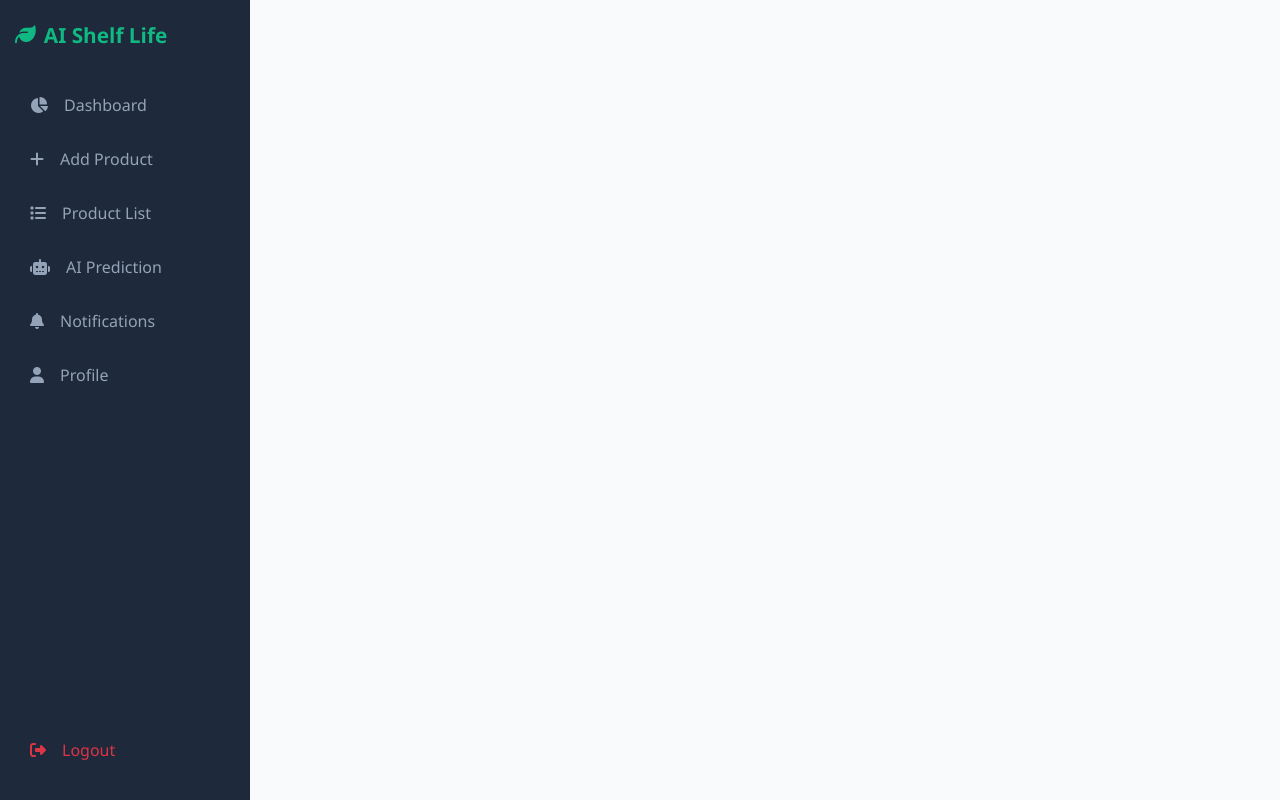
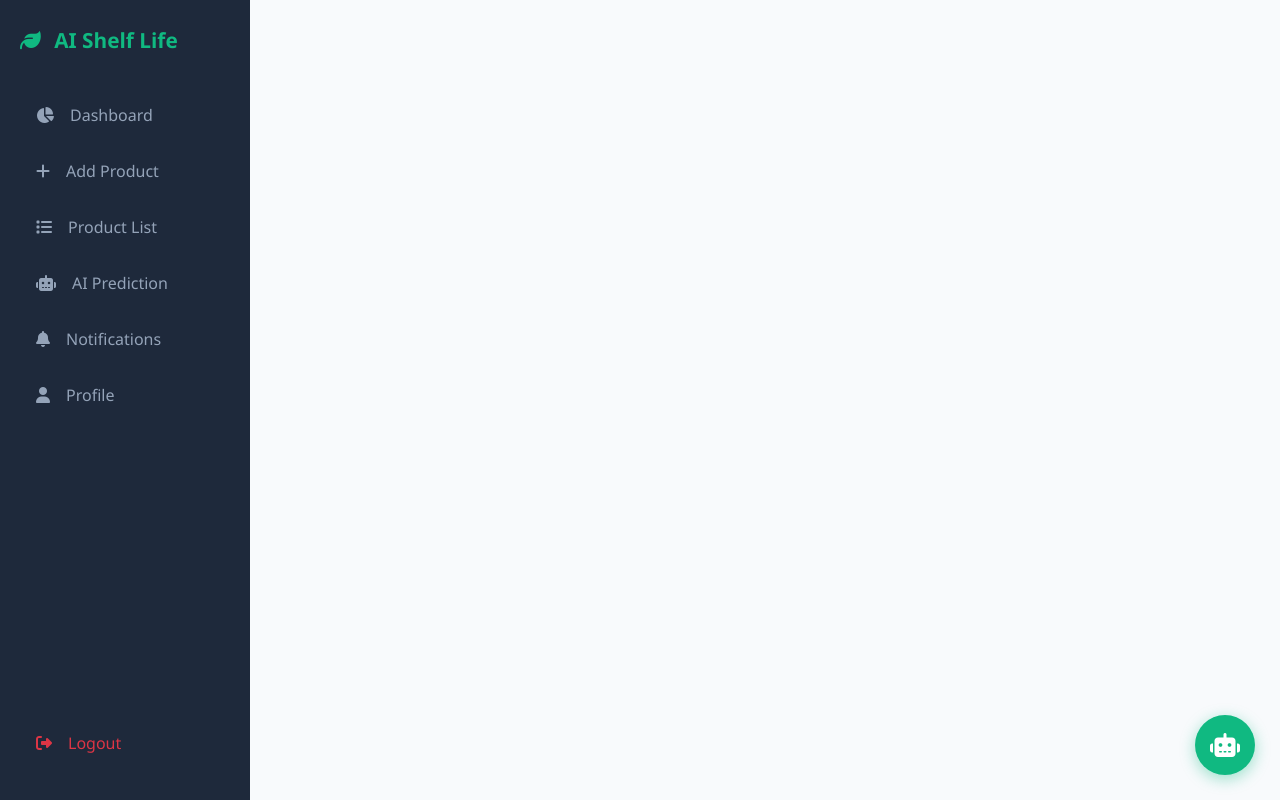
Before and after one commit to vaibhaviyadav2408-collab/-shelf-life-predictor, a Flask app: template templates/base.html in a window 1280 px wide. Run offline with Flask 3, Linux system fonts and the light colour scheme; the template is opened without the code that fills it, so the values that code supplies are empty.

Commit message:
Refactor base.html with modern sidebar and chat features

```diff
--- a/templates/base.html
+++ b/templates/base.html
@@ -3,17 +3,15 @@
 <head>
     <meta charset="UTF-8">
     <meta name="viewport" content="width=device-width, initial-scale=1.0">
-    <title>AI Shelf Life Predictor</title>
+    <title>{% block title %}AI Shelf Life{% endblock %}</title>
     <link href="https://cdn.jsdelivr.net/npm/bootstrap@5.3.0/dist/css/bootstrap.min.css" rel="stylesheet">
     <link rel="stylesheet" href="https://cdnjs.cloudflare.com/ajax/libs/font-awesome/6.4.0/css/all.min.css">
 
     <style>
-        body {
-            background-color: #f8fafc;
-            font-family: 'Segoe UI', Roboto, sans-serif;
-            margin: 0;
-            padding: 0;
-        }
+        * { box-sizing: border-box; }
+        body { background-color: #f8fafc; font-family: 'Segoe UI', system-ui, -apple-system, sans-serif; margin: 0; padding: 0; }
+
+        /* Modern Dark Left Sidebar */
         .sidebar {
             width: 250px;
             height: 100vh;
@@ -22,75 +20,49 @@
             left: 0;
             background: #1e293b;
             color: #ffffff;
-            padding: 20px 15px;
+            padding: 25px 20px;
             display: flex;
             flex-direction: column;
             z-index: 1000;
         }
-        .sidebar-brand {
-            font-size: 1.3rem;
-            font-weight: bold;
-            color: #10b981;
-            margin-bottom: 30px;
-            display: flex;
-            align-items: center;
-        }
+        .sidebar-brand { font-size: 1.3rem; font-weight: 700; color: #10b981; margin-bottom: 35px; }
         .sidebar a {
             color: #94a3b8;
             text-decoration: none;
-            padding: 12px 15px;
+            padding: 12px 16px;
             border-radius: 8px;
-            margin-bottom: 6px;
+            margin-bottom: 8px;
             display: flex;
             align-items: center;
             font-weight: 500;
             transition: all 0.2s ease;
         }
-        .sidebar a:hover, .sidebar a.active {
-            background: #334155;
-            color: #ffffff;
+        .sidebar a:hover, .sidebar a.active { background: #334155; color: #ffffff; }
+
+        /* Main Area Content */
+        .main-content { margin-left: 250px; padding: 35px; min-height: 100vh; }
+        .card-custom { border: none; border-radius: 14px; box-shadow: 0 4px 12px rgba(0, 0, 0, 0.03); background: #ffffff; }
+
+        /* Floating AI Chatbot */
+        .chat-btn {
+            position: fixed; bottom: 25px; right: 25px; width: 60px; height: 60px;
+            background: #10b981; color: white; border-radius: 50%; display: flex;
+            align-items: center; justify-content: center; font-size: 24px;
+            cursor: pointer; box-shadow: 0 4px 15px rgba(16, 185, 129, 0.4); border: none; z-index: 1050;
         }
-        .main-content {
-            margin-left: 250px;
-            padding: 35px;
-            min-height: 100vh;
+        .chat-box {
+            position: fixed; bottom: 95px; right: 25px; width: 340px; height: 420px;
+            background: #ffffff; border-radius: 16px; box-shadow: 0 10px 30px rgba(0,0,0,0.15);
+            display: none; flex-direction: column; overflow: hidden; z-index: 1050; border: 1px solid #e2e8f0;
         }
-        .card-custom {
-            border: none;
-            border-radius: 12px;
-            box-shadow: 0 4px 6px -1px rgba(0, 0, 0, 0.05);
-            background: #ffffff;
-        }
-        .stat-icon {
-            width: 48px;
-            height: 48px;
-            border-radius: 12px;
-            display: flex;
-            align-items: center;
-            justify-content: center;
-            font-size: 1.25rem;
-        }
-        .chart-container {
-            width: 160px;
-            height: 160px;
-            border-radius: 50%;
-            background: conic-gradient(#10b981 0% 66%, #f59e0b 66% 87%, #ef4444 87% 100%);
-            display: flex;
-            align-items: center;
-            justify-content: center;
-            margin: auto;
-        }
-        .chart-donut {
-            width: 110px;
-            height: 110px;
-            background: #ffffff;
-            border-radius: 50%;
-            display: flex;
-            flex-direction: column;
-            align-items: center;
-            justify-content: center;
-        }
+        .chat-header { background: #10b981; color: white; padding: 15px; font-weight: bold; display: flex; justify-content: space-between; align-items: center; }
+        .chat-body { flex: 1; padding: 15px; overflow-y: auto; background: #f8fafc; font-size: 14px; }
+        .chat-msg { margin-bottom: 10px; max-width: 80%; padding: 10px 14px; border-radius: 12px; font-size: 13px; line-height: 1.4; }
+        .msg-bot { background: #e2e8f0; color: #1e293b; align-self: flex-start; border-bottom-left-radius: 2px; }
+        .msg-user { background: #10b981; color: white; margin-left: auto; border-bottom-right-radius: 2px; }
+        .chat-footer { padding: 10px; background: white; border-top: 1px solid #e2e8f0; display: flex; gap: 8px; }
     </style>
+    {% block extra_css %}{% endblock %}
 </head>
 <body>
 
@@ -98,18 +70,70 @@
     <div class="sidebar-brand">
         <i class="fa-solid fa-leaf me-2"></i> AI Shelf Life
     </div>
-        <a href="/dashboard"><i class="fa-solid fa-chart-pie me-3"></i> Dashboard</a>
-        <a href="/add-product"><i class="fa-solid fa-plus me-3"></i> Add Product</a>
-        <a href="/product-list"><i class="fa-solid fa-list me-3"></i> Product List</a>
-        <a href="/ai-prediction"><i class="fa-solid fa-robot me-3"></i> AI Prediction</a>
-        <a href="/notifications"><i class="fa-solid fa-bell me-3"></i> Notifications</a>
-        <a href="/profile"><i class="fa-solid fa-user me-3"></i> Profile</a>
-        <a href="/logout" class="mt-auto text-danger"><i class="fa-solid fa-right-from-bracket me-3"></i> Logout</a>
+    <a href="/dashboard" class="{% if request.path == '/dashboard' %}active{% endif %}"><i class="fa-solid fa-chart-pie me-3"></i> Dashboard</a>
+    <a href="/add-product" class="{% if request.path == '/add-product' %}active{% endif %}"><i class="fa-solid fa-plus me-3"></i> Add Product</a>
+    <a href="/product-list" class="{% if request.path == '/product-list' %}active{% endif %}"><i class="fa-solid fa-list me-3"></i> Product List</a>
+    <a href="/ai-prediction" class="{% if request.path == '/ai-prediction' %}active{% endif %}"><i class="fa-solid fa-robot me-3"></i> AI Prediction</a>
+    <a href="/notifications" class="{% if request.path == '/notifications' %}active{% endif %}"><i class="fa-solid fa-bell me-3"></i> Notifications</a>
+    <a href="/profile" class="{% if request.path == '/profile' %}active{% endif %}"><i class="fa-solid fa-user me-3"></i> Profile</a>
+    <a href="/login" class="mt-auto text-danger"><i class="fa-solid fa-right-from-bracket me-3"></i> Logout</a>
 </div>
 
 <div class="main-content">
     {% block content %}{% endblock %}
 </div>
 
+<button class="chat-btn" onclick="toggleChat()"><i class="fa-solid fa-robot"></i></button>
+
+<div class="chat-box" id="chatBox">
+    <div class="chat-header">
+        <span><i class="fa-solid fa-robot me-2"></i> AI Assistant</span>
+        <i class="fa-solid fa-xmark" style="cursor:pointer;" onclick="toggleChat()"></i>
+    </div>
+    <div class="chat-body d-flex flex-column" id="chatMessages">
+        <div class="chat-msg msg-bot">Hello! 👋 Ask me anything about food shelf life!</div>
+    </div>
+    <div class="chat-footer">
+        <input type="text" id="chatInput" class="form-control form-control-sm" placeholder="Ask something..." onkeypress="handleKey(event)">
+        <button class="btn btn-sm btn-success px-3" onclick="sendMessage()"><i class="fa-solid fa-paper-plane"></i></button>
+    </div>
+</div>
+
+<script src="https://cdn.jsdelivr.net/npm/bootstrap@5.3.0/dist/js/bootstrap.bundle.min.js"></script>
+<script>
+    function toggleChat() {
+        const box = document.getElementById('chatBox');
+        box.style.display = (box.style.display === 'flex') ? 'none' : 'flex';
+    }
+    function handleKey(e) { if (e.key === 'Enter') sendMessage(); }
+    async function sendMessage() {
+        const input = document.getElementById('chatInput');
+        const text = input.value.trim();
+        if (!text) return;
+
+        const container = document.getElementById('chatMessages');
+        const userDiv = document.createElement('div');
+        userDiv.className = 'chat-msg msg-user';
+        userDiv.innerText = text;
+        container.appendChild(userDiv);
+        input.value = '';
+        container.scrollTop = container.scrollHeight;
+
+        try {
+            const res = await fetch('/chat', {
+                method: 'POST',
+                headers: { 'Content-Type': 'application/json' },
+                body: JSON.stringify({ message: text })
+            });
+            const data = await res.json();
+            const botDiv = document.createElement('div');
+            botDiv.className = 'chat-msg msg-bot';
+            botDiv.innerText = data.reply;
+            container.appendChild(botDiv);
+            container.scrollTop = container.scrollHeight;
+        } catch (err) { console.error(err); }
+    }
+</script>
+
 </body>
 </html>
```
Lines whose indentation alone changed are shown as unchanged.
